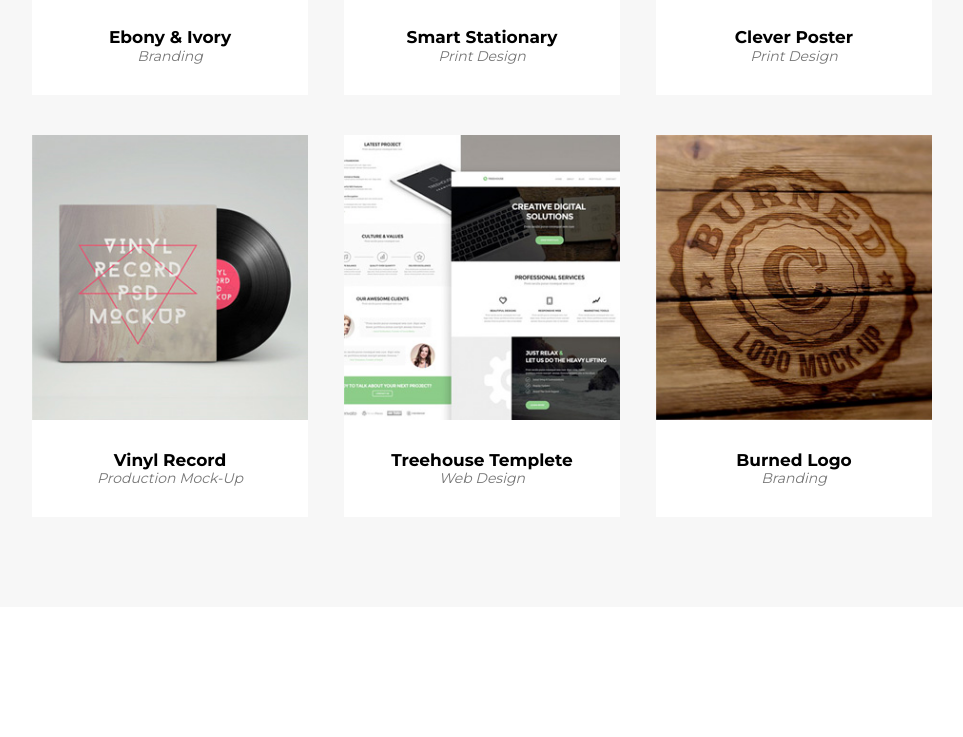
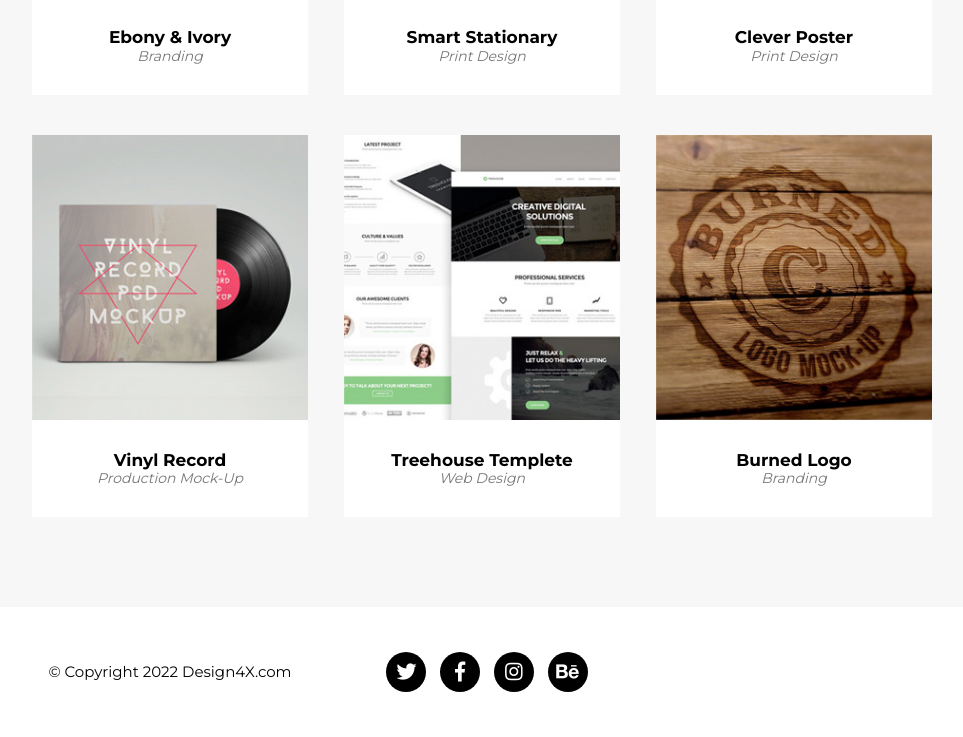
Before and after one commit to Tycjann/module-04-pro-01, a website: page index.html in a window 1280 px wide. Shown: the part 1761-2498 px from the top of the page, without its empty margins (158-1121 px from the left). Before the commit the page ends 2368 px from the top, so only its background shows below. Drawn offline with Linux system fonts and the light colour scheme; a web font is replaced by a local one.

Commit message:
Add: Footer

```diff
--- a/index.html
+++ b/index.html
@@ -47,17 +47,20 @@
                 <div class="col col-4">
                     <i class="fas fa-shopping-basket"></i>
                     <h3>E-Commerce</h3>
-                    <p>Lorem ipsum, dolor sit amet consectetur adipisicing elit. Tenetur ut eligendi debitis recusandae sint, aliquam expedita optio.</p>
+                    <p>Lorem ipsum, dolor sit amet consectetur adipisicing elit.
+                        Tenetur ut eligendi debitis recusandae sint, aliquam expedita optio.</p>
                 </div>
                 <div class="col col-4">
                     <i class="fas fa-laptop-code"></i>
                     <h3>Responsive Web</h3>
-                    <p>Lorem ipsum, dolor sit amet consectetur adipisicing elit. Tenetur ut eligendi debitis recusandae sint, aliquam expedita optio.</p>
+                    <p>Lorem ipsum, dolor sit amet consectetur adipisicing elit.
+                        Tenetur ut eligendi debitis recusandae sint, aliquam expedita optio.</p>
                 </div>
                 <div class="col col-4">
                     <i class="fas fa-lock"></i>
                     <h3>Web Security</h3>
-                    <p>Lorem ipsum, dolor sit amet consectetur adipisicing elit. Tenetur ut eligendi debitis recusandae sint, aliquam expedita optio.</p>
+                    <p>Lorem ipsum, dolor sit amet consectetur adipisicing elit.
+                        Tenetur ut eligendi debitis recusandae sint, aliquam expedita optio.</p>
                 </div>
             </div>
         </div>
@@ -136,7 +139,23 @@
         </div>
     </section>
 
-    <footer></footer>
+    <footer>
+        <div class="container">
+            <div class="row">
+                <div class="col col-4">
+                    <p>&copy; Copyright 2022 Design4X.com</p>
+                </div>
+                <div class="col col-4 icons">
+                        <ul>
+                            <li><a href="#"><i class="fab fa-twitter"></i>Twitter</a></li>
+                            <li><a href="#"><i class="fab fa-facebook-f"></i>Facebook</a></li>
+                            <li><a href="#"><i class="fab fa-instagram"></i>instagram</a></li>
+                            <li><a href="#"><i class="fab fa-behance"></i>Behance</a></li>
+                        </ul>
+                </div>
+            </div>
+        </div>
+    </footer>
 
 </body>
 </html>
--- a/sass/style.scss
+++ b/sass/style.scss
@@ -62,6 +62,7 @@ p.h2-subtitle {
     justify-content: center;
     margin-right: -18px;
     margin-left: -18px;
+    align-items: center;
 
     &::before,
     &::after {
@@ -259,3 +260,44 @@ p.h2-subtitle {
         }
     }
 }
+
+// Footer
+footer {
+    .row {
+        justify-content: start;
+    }
+    .container {
+        padding-top: 30px;
+        padding-bottom: 30px;
+    }
+    p {
+        font-family: $font-family-04;
+    }
+    .icons {
+        ul {
+            padding-left: 0;
+        }
+
+        li {
+            display: inline;
+            font-size: 0px;
+            text-align: center;
+            margin-left: 10px;
+
+            i {
+                background-color: $color-01;
+                color: $color-07;
+                font-size: 20px;
+                width: 40px;
+                height: 40px;
+                line-height: 40px;
+                border-radius: 50%;
+                transition: $transition;
+
+                &:hover {
+                    transform: scale(1.2);
+                }
+            }
+        }
+    }
+}
```
Also changed, not shown: css/style.css, 1 other file.
